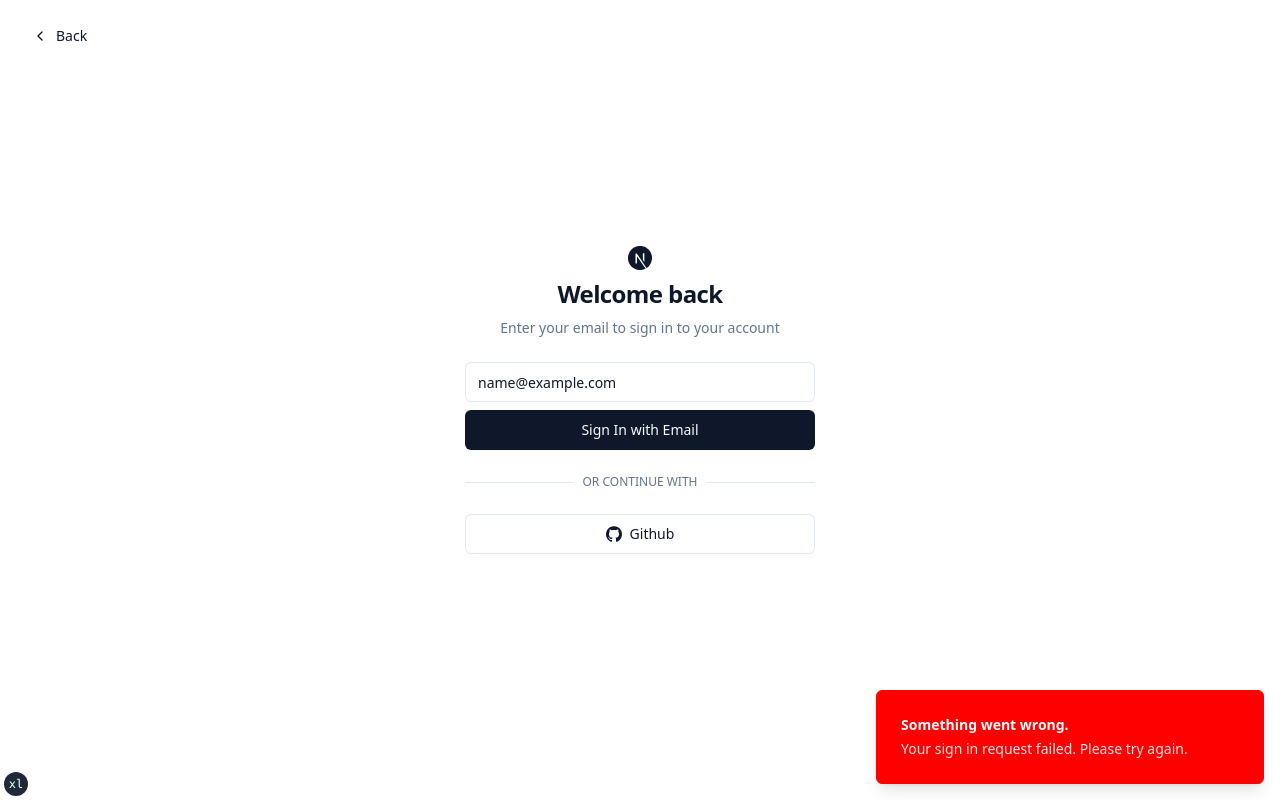
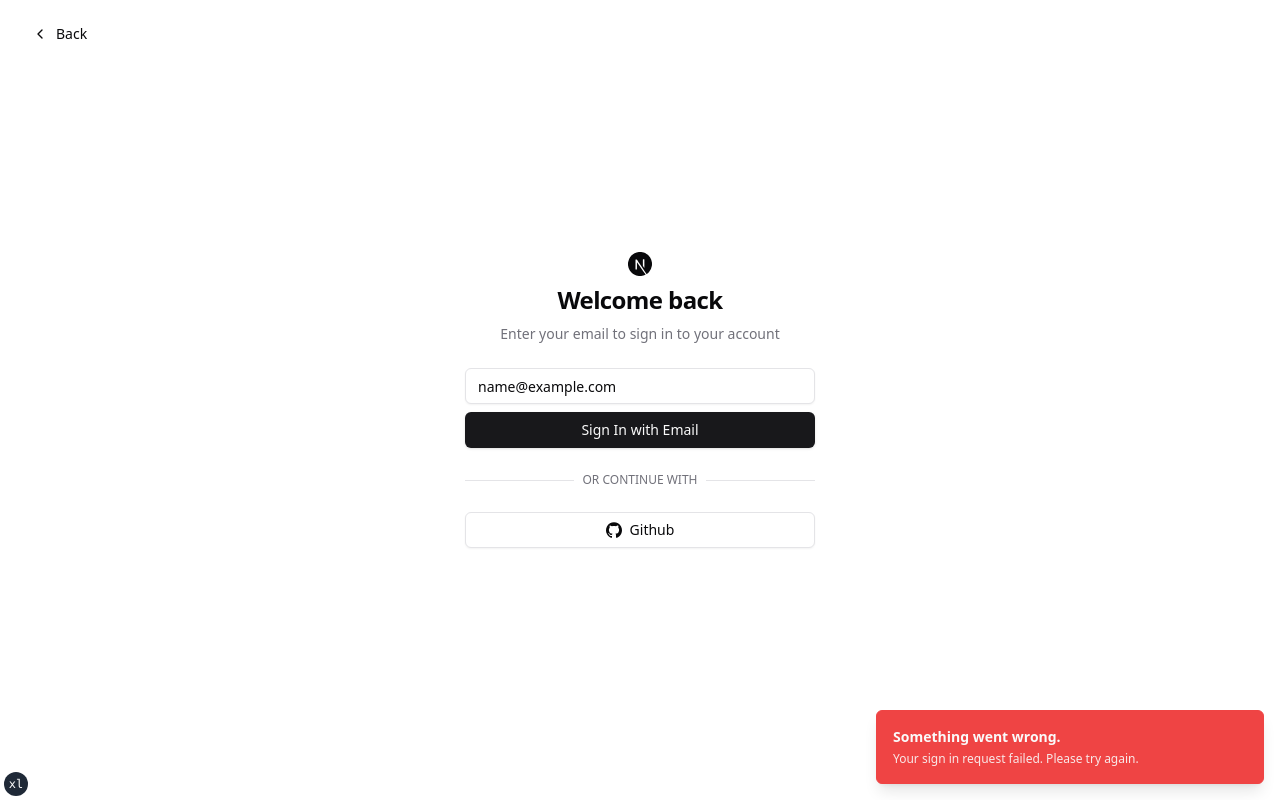
Before and after one commit to nrjdalal/next-cli, a Next.js app in the folder next/: page /access in a window 1280 px wide. Both pictures are taken after typing "name@example.com" into the empty fields and a click on the button "Sign In with Email". Built offline with nearby package versions, Linux system fonts and the light colour scheme.

Commit message:
syncing: latest

```diff
--- a/next/app/globals.css
+++ b/next/app/globals.css
@@ -5,68 +5,66 @@
 @layer base {
   :root {
     --background: 0 0% 100%;
-    --foreground: 222.2 47.4% 11.2%;
+    --foreground: 240 10% 3.9%;
 
-    --muted: 210 40% 96.1%;
-    --muted-foreground: 215.4 16.3% 46.9%;
+    --muted: 240 4.8% 95.9%;
+    --muted-foreground: 240 3.8% 46.1%;
 
     --popover: 0 0% 100%;
-    --popover-foreground: 222.2 47.4% 11.2%;
+    --popover-foreground: 240 10% 3.9%;
 
     --card: 0 0% 100%;
-    --card-foreground: 222.2 47.4% 11.2%;
+    --card-foreground: 240 10% 3.9%;
 
-    --border: 214.3 31.8% 91.4%;
-    --input: 214.3 31.8% 91.4%;
+    --border: 240 5.9% 90%;
+    --input: 240 5.9% 90%;
 
-    --primary: 222.2 47.4% 11.2%;
-    --primary-foreground: 210 40% 98%;
+    --primary: 240 5.9% 10%;
+    --primary-foreground: 0 0% 98%;
 
-    --secondary: 210 40% 96.1%;
-    --secondary-foreground: 222.2 47.4% 11.2%;
+    --secondary: 240 4.8% 95.9%;
+    --secondary-foreground: 240 5.9% 10%;
 
-    --accent: 210 40% 96.1%;
-    --accent-foreground: 222.2 47.4% 11.2%;
+    --accent: 240 4.8% 95.9%;
+    --accent-foreground: 240 5.9% 10%;
 
-    --destructive: 0 100% 50%;
-    --destructive-foreground: 210 40% 98%;
+    --destructive: 0 84.2% 60.2%;
+    --destructive-foreground: 0 0% 98%;
 
-    --ring: 215 20.2% 65.1%;
+    --ring: 240 5% 64.9%;
 
     --radius: 0.5rem;
   }
 
   .dark {
-    --background: 224 71% 4%;
-    --foreground: 213 31% 91%;
+    --background: 240 10% 3.9%;
+    --foreground: 0 0% 98%;
 
-    --muted: 223 47% 11%;
-    --muted-foreground: 215.4 16.3% 56.9%;
+    --muted: 240 3.7% 15.9%;
+    --muted-foreground: 240 5% 64.9%;
 
-    --popover: 224 71% 4%;
-    --popover-foreground: 215 20.2% 65.1%;
+    --popover: 240 10% 3.9%;
+    --popover-foreground: 0 0% 98%;
 
-    --card: 224 71% 4%;
-    --card-foreground: 213 31% 91%;
+    --card: 240 10% 3.9%;
+    --card-foreground: 0 0% 98%;
 
-    --border: 216 34% 17%;
-    --input: 216 34% 17%;
+    --border: 240 3.7% 15.9%;
+    --input: 240 3.7% 15.9%;
 
-    --primary: 210 40% 98%;
-    --primary-foreground: 222.2 47.4% 1.2%;
+    --primary: 0 0% 98%;
+    --primary-foreground: 240 5.9% 10%;
 
-    --secondary: 222.2 47.4% 11.2%;
-    --secondary-foreground: 210 40% 98%;
+    --secondary: 240 3.7% 15.9%;
+    --secondary-foreground: 0 0% 98%;
 
-    --accent: 216 34% 17%;
-    --accent-foreground: 210 40% 98%;
+    --accent: 240 3.7% 15.9%;
+    --accent-foreground: 0 0% 98%;
 
-    --destructive: 0 63% 31%;
-    --destructive-foreground: 210 40% 98%;
+    --destructive: 0 62.8% 30.6%;
+    --destructive-foreground: 0 85.7% 97.3%;
 
-    --ring: 216 34% 17%;
-
-    --radius: 0.5rem;
+    --ring: 240 3.7% 15.9%;
   }
 }
 
@@ -76,6 +74,5 @@
   }
   body {
     @apply bg-background text-foreground;
-    font-feature-settings: "rlig" 1, "calt" 1;
   }
 }
--- a/next/components/ui/alert.tsx
+++ b/next/components/ui/alert.tsx
@@ -4,13 +4,13 @@ import { cva, type VariantProps } from "class-variance-authority"
 import { cn } from "@/lib/utils"
 
 const alertVariants = cva(
-  "relative w-full rounded-lg border p-4 [&>svg]:absolute [&>svg]:text-foreground [&>svg]:left-4 [&>svg]:top-4 [&>svg+div]:translate-y-[-3px] [&:has(svg)]:pl-11",
+  "relative w-full rounded-lg border px-4 py-3 text-sm [&:has(svg)]:pl-11 [&>svg+div]:translate-y-[-3px] [&>svg]:absolute [&>svg]:left-4 [&>svg]:top-4 [&>svg]:text-foreground",
   {
     variants: {
       variant: {
         default: "bg-background text-foreground",
         destructive:
-          "text-destructive border-destructive/50 dark:border-destructive [&>svg]:text-destructive text-destructive",
+          "border-destructive/50 text-destructive dark:border-destructive [&>svg]:text-destructive",
       },
     },
     defaultVariants: {
--- a/next/components/ui/button.tsx
+++ b/next/components/ui/button.tsx
@@ -5,24 +5,26 @@ import { cva, type VariantProps } from "class-variance-authority"
 import { cn } from "@/lib/utils"
 
 const buttonVariants = cva(
-  "inline-flex items-center justify-center rounded-md text-sm font-medium transition-colors focus-visible:outline-none focus-visible:ring-2 focus-visible:ring-ring focus-visible:ring-offset-2 disabled:opacity-50 disabled:pointer-events-none ring-offset-background",
+  "inline-flex items-center justify-center rounded-md text-sm font-medium transition-colors focus-visible:outline-none focus-visible:ring-1 focus-visible:ring-ring disabled:pointer-events-none disabled:opacity-50",
   {
     variants: {
       variant: {
-        default: "bg-primary text-primary-foreground hover:bg-primary/90",
+        default:
+          "bg-primary text-primary-foreground shadow hover:bg-primary/90",
         destructive:
-          "bg-destructive text-destructive-foreground hover:bg-destructive/90",
+          "bg-destructive text-destructive-foreground shadow-sm hover:bg-destructive/90",
         outline:
-          "border border-input hover:bg-accent hover:text-accent-foreground",
+          "border border-input bg-background shadow-sm hover:bg-accent hover:text-accent-foreground",
         secondary:
-          "bg-secondary text-secondary-foreground hover:bg-secondary/80",
+          "bg-secondary text-secondary-foreground shadow-sm hover:bg-secondary/80",
         ghost: "hover:bg-accent hover:text-accent-foreground",
-        link: "underline-offset-4 hover:underline text-primary",
+        link: "text-primary underline-offset-4 hover:underline",
       },
       size: {
-        default: "h-10 py-2 px-4",
-        sm: "h-9 px-3 rounded-md",
-        lg: "h-11 px-8 rounded-md",
+        default: "h-9 px-4 py-2",
+        sm: "h-8 rounded-md px-3 text-xs",
+        lg: "h-10 rounded-md px-8",
+        icon: "h-9 w-9",
       },
     },
     defaultVariants: {
--- a/next/components/ui/card.tsx
+++ b/next/components/ui/card.tsx
@@ -9,7 +9,7 @@ const Card = React.forwardRef<
   <div
     ref={ref}
     className={cn(
-      "rounded-lg border bg-card text-card-foreground shadow-sm",
+      "rounded-xl border bg-card text-card-foreground shadow",
       className
     )}
     {...props}
@@ -35,10 +35,7 @@ const CardTitle = React.forwardRef<
 >(({ className, ...props }, ref) => (
   <h3
     ref={ref}
-    className={cn(
-      "text-lg font-semibold leading-none tracking-tight",
-      className
-    )}
+    className={cn("font-semibold leading-none tracking-tight", className)}
     {...props}
   />
 ))
--- a/next/components/ui/input.tsx
+++ b/next/components/ui/input.tsx
@@ -11,7 +11,7 @@ const Input = React.forwardRef<HTMLInputElement, InputProps>(
       <input
         type={type}
         className={cn(
-          "flex h-10 w-full rounded-md border border-input bg-transparent px-3 py-2 text-sm ring-offset-background file:border-0 file:bg-transparent file:text-sm file:font-medium placeholder:text-muted-foreground focus-visible:outline-none focus-visible:ring-2 focus-visible:ring-ring focus-visible:ring-offset-2 disabled:cursor-not-allowed disabled:opacity-50",
+          "flex h-9 w-full rounded-md border border-input bg-background px-3 py-1 text-sm shadow-sm transition-colors file:border-0 file:bg-transparent file:text-sm file:font-medium placeholder:text-muted-foreground focus-visible:outline-none focus-visible:ring-1 focus-visible:ring-ring disabled:cursor-not-allowed disabled:opacity-50",
           className
         )}
         ref={ref}
--- a/next/components/ui/toast.tsx
+++ b/next/components/ui/toast.tsx
@@ -1,7 +1,7 @@
 import * as React from "react"
+import { Cross2Icon } from "@radix-ui/react-icons"
 import * as ToastPrimitives from "@radix-ui/react-toast"
 import { cva, type VariantProps } from "class-variance-authority"
-import { X } from "lucide-react"
 
 import { cn } from "@/lib/utils"
 
@@ -23,13 +23,13 @@ const ToastViewport = React.forwardRef<
 ToastViewport.displayName = ToastPrimitives.Viewport.displayName
 
 const toastVariants = cva(
-  "data-[swipe=move]:transition-none group relative pointer-events-auto flex w-full items-center justify-between space-x-4 overflow-hidden rounded-md border p-6 pr-8 shadow-lg transition-all data-[swipe=move]:translate-x-[var(--radix-toast-swipe-move-x)] data-[swipe=cancel]:translate-x-0 data-[swipe=end]:translate-x-[var(--radix-toast-swipe-end-x)] data-[state=open]:animate-in data-[state=closed]:animate-out data-[swipe=end]:animate-out data-[state=closed]:fade-out-80 data-[state=open]:slide-in-from-top-full data-[state=open]:sm:slide-in-from-bottom-full data-[state=closed]:slide-out-to-right-full",
+  "group pointer-events-auto relative flex w-full items-center justify-between space-x-2 overflow-hidden rounded-md border p-4 pr-6 shadow-lg transition-all data-[swipe=cancel]:translate-x-0 data-[swipe=end]:translate-x-[var(--radix-toast-swipe-end-x)] data-[swipe=move]:translate-x-[var(--radix-toast-swipe-move-x)] data-[swipe=move]:transition-none data-[state=open]:animate-in data-[state=closed]:animate-out data-[swipe=end]:animate-out data-[state=closed]:fade-out-80 data-[state=closed]:slide-out-to-right-full data-[state=open]:slide-in-from-top-full data-[state=open]:sm:slide-in-from-bottom-full",
   {
     variants: {
       variant: {
-        default: "bg-background border",
+        default: "border bg-background",
         destructive:
-          "group destructive border-destructive bg-destructive text-destructive-foreground",
+          "destructive group border-destructive bg-destructive text-destructive-foreground",
       },
     },
     defaultVariants: {
@@ -60,7 +60,7 @@ const ToastAction = React.forwardRef<
   <ToastPrimitives.Action
     ref={ref}
     className={cn(
-      "inline-flex h-8 shrink-0 items-center justify-center rounded-md border bg-transparent px-3 text-sm font-medium ring-offset-background transition-colors hover:bg-secondary focus:outline-none focus:ring-2 focus:ring-ring focus:ring-offset-2 disabled:pointer-events-none disabled:opacity-50 group-[.destructive]:border-destructive/30 group-[.destructive]:hover:border-destructive/30 group-[.destructive]:hover:bg-destructive group-[.destructive]:hover:text-destructive-foreground group-[.destructive]:focus:ring-destructive",
+      "inline-flex h-8 shrink-0 items-center justify-center rounded-md border bg-transparent px-3 text-sm font-medium transition-colors hover:bg-secondary focus:outline-none focus:ring-1 focus:ring-ring disabled:pointer-events-none disabled:opacity-50 group-[.destructive]:border-muted/40 group-[.destructive]:hover:border-destructive/30 group-[.destructive]:hover:bg-destructive group-[.destructive]:hover:text-destructive-foreground group-[.destructive]:focus:ring-destructive",
       className
     )}
     {...props}
@@ -75,13 +75,13 @@ const ToastClose = React.forwardRef<
   <ToastPrimitives.Close
     ref={ref}
     className={cn(
-      "absolute right-2 top-2 rounded-md p-1 text-foreground/50 opacity-0 transition-opacity hover:text-foreground focus:opacity-100 focus:outline-none focus:ring-2 group-hover:opacity-100 group-[.destructive]:text-red-300 group-[.destructive]:hover:text-red-50 group-[.destructive]:focus:ring-red-400 group-[.destructive]:focus:ring-offset-red-600",
+      "absolute right-1 top-1 rounded-md p-1 text-foreground/50 opacity-0 transition-opacity hover:text-foreground focus:opacity-100 focus:outline-none focus:ring-1 group-hover:opacity-100 group-[.destructive]:text-red-300 group-[.destructive]:hover:text-red-50 group-[.destructive]:focus:ring-red-400 group-[.destructive]:focus:ring-offset-red-600",
       className
     )}
     toast-close=""
     {...props}
   >
-    <X className="h-4 w-4" />
+    <Cross2Icon className="h-4 w-4" />
   </ToastPrimitives.Close>
 ))
 ToastClose.displayName = ToastPrimitives.Close.displayName
@@ -92,7 +92,7 @@ const ToastTitle = React.forwardRef<
 >(({ className, ...props }, ref) => (
   <ToastPrimitives.Title
     ref={ref}
-    className={cn("text-sm font-semibold", className)}
+    className={cn("text-sm font-semibold [&+div]:text-xs", className)}
     {...props}
   />
 ))
--- /dev/null
+++ b/next/components/ui/toaster.tsx
@@ -0,0 +1,35 @@
+"use client"
+
+import {
+  Toast,
+  ToastClose,
+  ToastDescription,
+  ToastProvider,
+  ToastTitle,
+  ToastViewport,
+} from "@/components/ui/toast"
+import { useToast } from "@/components/ui/use-toast"
+
+export function Toaster() {
+  const { toasts } = useToast()
+
+  return (
+    <ToastProvider>
+      {toasts.map(function ({ id, title, description, action, ...props }) {
+        return (
+          <Toast key={id} {...props}>
+            <div className="grid gap-1">
+              {title && <ToastTitle>{title}</ToastTitle>}
+              {description && (
+                <ToastDescription>{description}</ToastDescription>
+              )}
+            </div>
+            {action}
+            <ToastClose />
+          </Toast>
+        )
+      })}
+      <ToastViewport />
+    </ToastProvider>
+  )
+}
--- a/next/tailwind.config.js
+++ b/next/tailwind.config.js
@@ -5,6 +5,7 @@ module.exports = {
     "./pages/**/*.{ts,tsx}",
     "./components/**/*.{ts,tsx}",
     "./app/**/*.{ts,tsx}",
+    "./src/**/*.{ts,tsx}",
   ],
   theme: {
     container: {
```
Also changed, not shown: next/components/ui/dropdown-menu.tsx (+11 -6 lines), next/package.json (+19 -16 lines), next/components.json (added), 2 other files (tests, documents, lock files or other folders).
